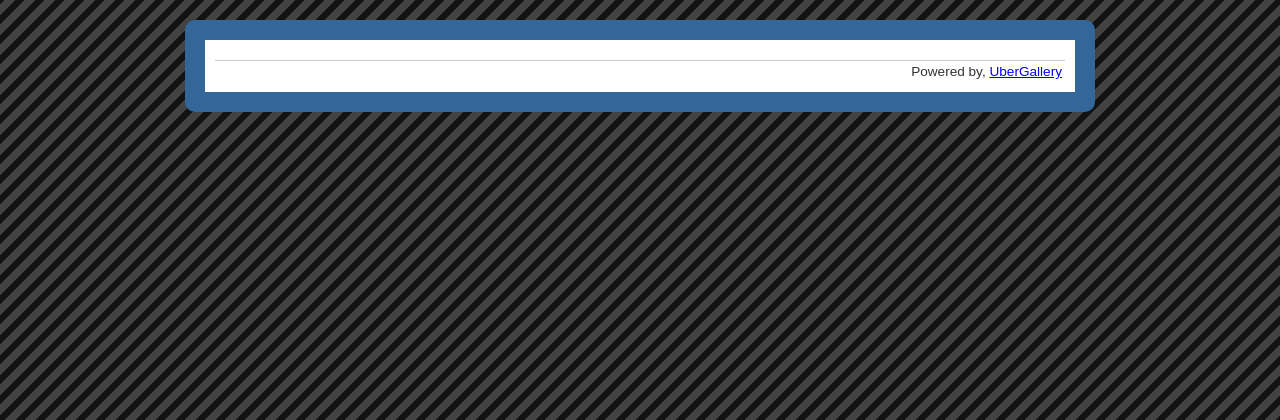
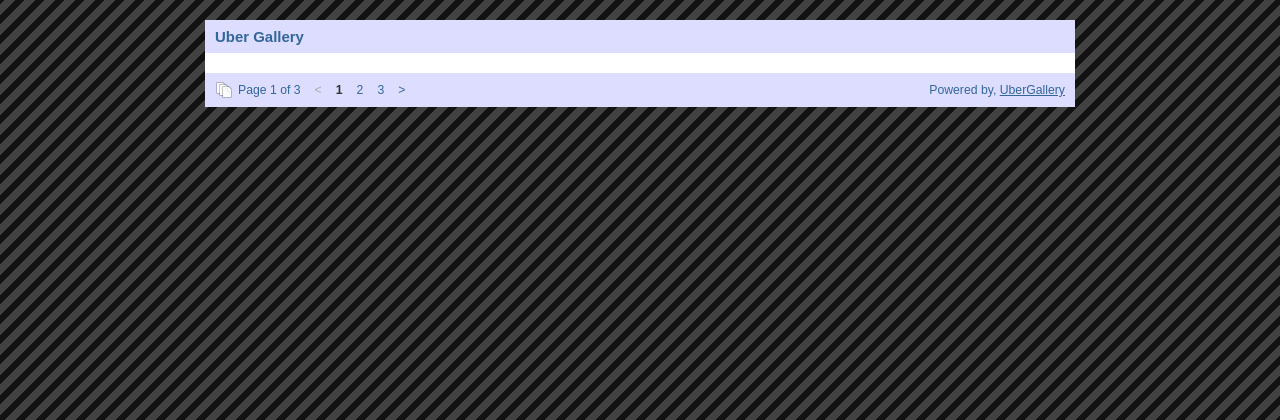
Before and after one commit to UberGallery/UberGallery, a PHP site: page / in a window 1280 px wide. Shown: the top 420 px of the page. Run offline with PHP 8.4, Linux system fonts and the light colour scheme; some libraries are stand-ins or nearby versions.

Commit message:
Reapplied old styles

```diff
--- a/css/style.css
+++ b/css/style.css
@@ -14,12 +14,44 @@ body {
 }
 
 #galleryWrapper {
-    background-color: #FFF;
-    border: 20px solid #369;
     border-radius: 10px;
     margin: 20px auto;
+    width: 870px;
+}
+
+#galleryHeader {
+    background-color: #DDF;
+    color: #369;
+    padding: 8px 10px;
+    -moz-border-radius-topleft: 5px;
+    -moz-border-radius-topright: 5px;
+}
+
+#galleryHeader h1 {
+    font-size: 1.1em;
+    font-weight: bold;
+    margin: 0;
+}
+
+#galleryListWrapper {
+    background-color: #FFF;
     padding: 10px;
-    width: 850px;
-    -moz-border-radius: 10px;
-    -webkit-border-radius: 10px;
 }
+
+#galleryFooter {
+    background-color: #DDF;
+    border: none !important;
+    color: #369;
+    margin: 0 !important;
+    padding: 6px 10px !important;
+    -moz-border-radius-bottomleft: 5px;
+    -moz-border-radius-bottomright: 5px;
+}
+
+#galleryFooter .credit a {
+    color: #369;
+}
+
+#galleryFooter .credit a:hover {
+    color: #333;
+}
--- a/css/ubergallery.css
+++ b/css/ubergallery.css
@@ -40,5 +40,72 @@
 }
 
 #credit {
-    text-align: right;
+    float: right;
+    font-size: 0.9em;
+    margin: 4px 0;
 }
+
+#galleryFooter #credit a {
+    color: #369;
+}
+
+
+/* ---------------------------------------- */
+/* ----|  PAGINATION  |-------------------- */
+/* ---------------------------------------- */
+
+#galleryPagination {
+    color: #369;
+    float: left;
+    font-size: .9em;
+    margin: 0 !important;
+    padding: 0 !important;
+    text-align: center;
+}
+
+#galleryPagination li {
+    border: 1px solid transparent;
+    border-radius: 3px;
+    display: block;
+    float: left;
+    list-style: none;
+    -moz-border-radius: 3px;
+    -webkit-border-radius: 3px;
+}
+
+#galleryPagination li:hover {
+    background-color: #EFEFEF;
+    border: 1px solid #CCC;
+}
+
+#galleryPagination li.title {
+    background: transparent url(../images/page_white_stack.png) no-repeat left center;
+    border: 1px solid transparent;
+    font-weight: normal;
+    padding: 3px 6px 3px 22px;
+}
+
+#galleryPagination li a, #galleryPagination li a:visited {
+    color: #369;
+    display: block;
+    padding: 3px 6px;
+    text-decoration: none;
+}
+
+#galleryPagination li.current {
+    background-color: transparent;
+    border: 1px solid transparent;
+    color: #333;
+    font-weight: bold;
+    padding: 3px 6px;
+}
+
+#galleryPagination li.inactive {
+    background-color: transparent;
+    color: #ACACAC;
+    border: 1px solid transparent;
+    display: block;
+    padding: 3px 6px;
+}
+
+/* ubergallery.css Created by, Chris Kankiewicz <http://www.ChrisKankiewicz.com> */
--- a/index.php
+++ b/index.php
@@ -21,7 +21,37 @@
 </head>
 <body>
 
-<?php include_once('resources/UberGallery.php'); $gallery = UberGallery::factory()->createGallery('gallery-images'); ?>
+<?php // include_once('resources/UberGallery.php'); $gallery = UberGallery::factory()->createGallery('gallery-images'); ?>
+
+<?php include_once('resources/UberGallery.php'); $gallery = new UberGallery(); ?>
+
+<!-- Start UberGallery ' . UberGallery::VERSION .' - Copyright (c) ' . date('Y') . ' Chris Kankiewicz (http://www.ChrisKankiewicz.com) -->
+<div id="galleryWrapper">
+    <div id="galleryHeader" class="clearfix">
+        <h1>Uber Gallery</h1>
+    </div>
+
+    <div id="galleryListWrapper">
+        <ul id="galleryList" class="clearfix">
+            <?php foreach ($gallery->readImageDirectory('gallery-images') as $image): ?>
+                <li><a href="<?php echo $image['file_path']; ?>" title="<?php echo $image['file_title']; ?>" rel="colorbox"><img src="<?php echo $image['thumb_path']; ?>" alt="<?php echo $image['file_title']; ?>"/></a></li>
+            <?php endforeach; ?>
+        </ul>
+    </div>
+
+    <div id="galleryFooter" class="clearfix">
+        <ul id="galleryPagination">
+            <li class="title">Page 1 of 3</li>
+            <li class="inactive">&lt;</li>
+            <li class="current">1</li>
+            <li><a title="Page 2" href="index.php?page=2">2</a></li>
+            <li><a title="Page 3" href="index.php?page=3">3</a></li>
+            <li><a title="Next Page" href="index.php?page=2">&gt;</a></li>
+          </ul>
+        <div id="credit">Powered by, <a href="http://www.ubergallery.net">UberGallery</a></div>
+    </div>
+</div>
+<!-- End UberGallery - Dual licensed under the MIT & GPL license -->
 
 </body>
 </html>
```
Also changed, not shown: images/page_white_stack.png (added).
